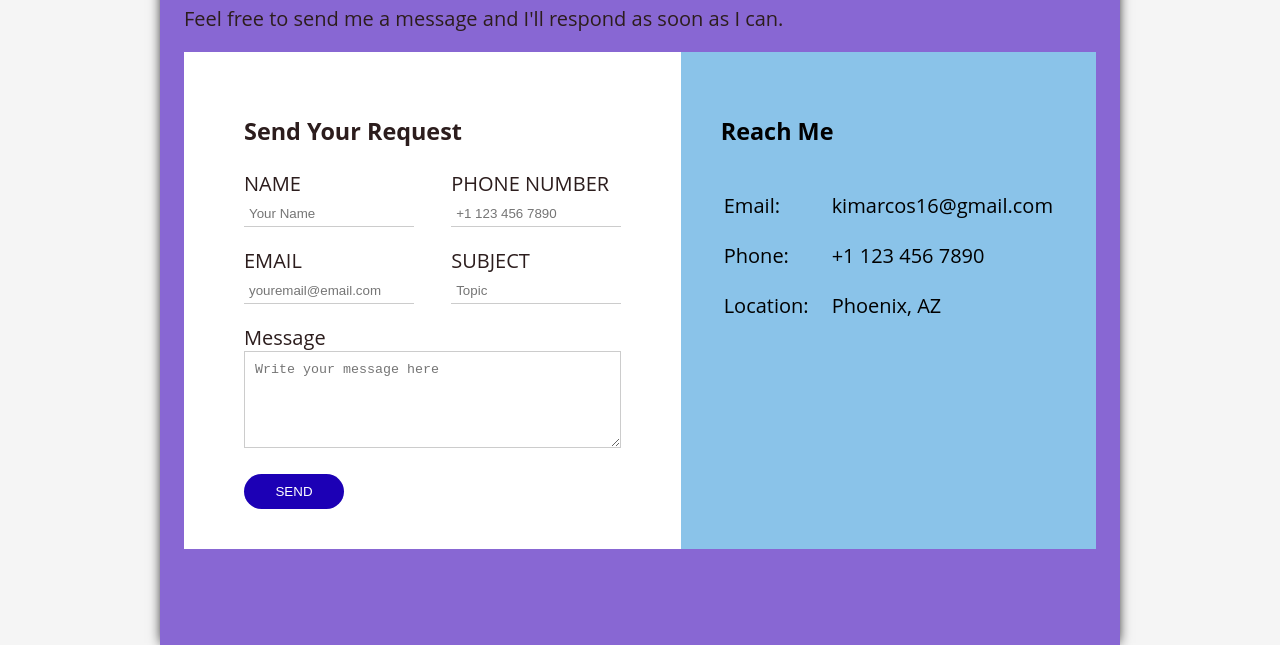
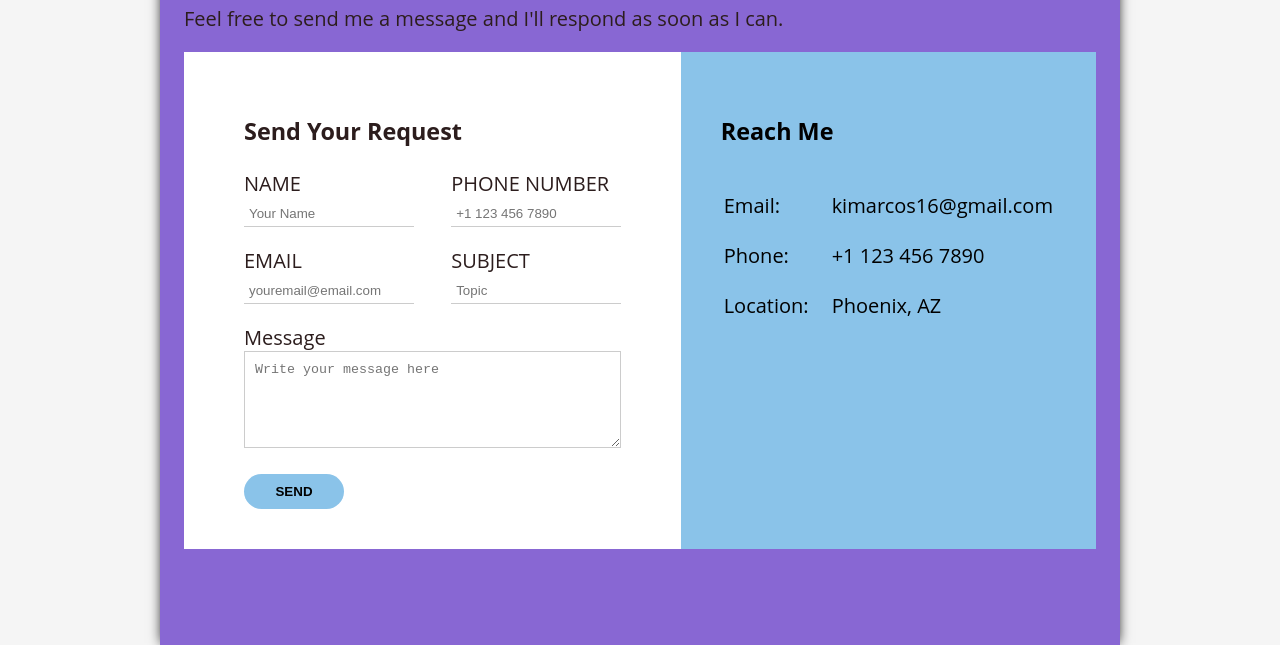
Before and after one commit to Kim-arcos/kimarcos-personal-website, a plain HTML site: page contact.html in a window 1280 px wide. Shown: the part 159-804 px from the top of the page. Drawn offline with Linux system fonts and the light colour scheme.

Commit message:
changed send button color

```diff
--- a/contact.html
+++ b/contact.html
@@ -13,7 +13,7 @@
         <nav class="links">
             <a href="index.html">Home</a>
             <a class="about.html" href="about">About</a>
-            <a href="portfolio.html">Portfolio</a>
+            <a href="portfolio.html">Portfolio</a><!--On the browser I can't get to the ABOUT page from Portfolio-->
             <a href="contact.html">Contact</a>
         </nav>
     </header>
--- a/style.css
+++ b/style.css
@@ -139,11 +139,12 @@ textarea{
     box-sizing: border-box;
 }
 button{
-    background: #1c00b5;
+    background: rgb(138, 195, 233);
     width: 100px;
     border:none;
     outline: none;
-    color: #fff;
+    color: #000000;
+    font-weight: bolder;
     height: 35px;
     border-radius: 30px;
     margin-top: 20px;
```
Also changed, not shown: about.html (+1 -1 lines), index.html (+1 -1 lines), portfolio.html (+2 -2 lines).
